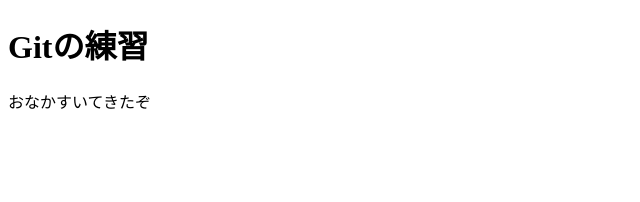
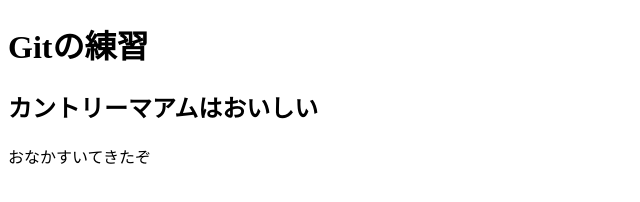
Before and after one commit to FukikoTomikawaCocon/git_test, a plain HTML site: page index.html in a window 1280 px wide. Shown: the whole page, without its empty margins (0-640 px from the left). Drawn offline with Linux system fonts and the light colour scheme.

Commit message:
h2の追加

```diff
--- a/index.html
+++ b/index.html
@@ -7,6 +7,7 @@
 </head>
 
 <h1>Gitの練習</h1>
+<h2>カントリーマアムはおいしい</h2>
 <p>おなかすいてきたぞ</p>
 
 
```
